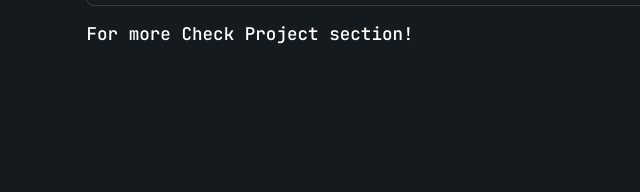
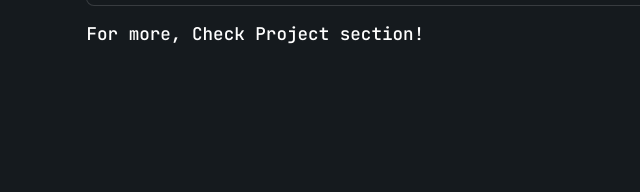
Before and after one commit to pritam-raut/my-portfolio, a plain HTML site: page index.html in a window 1280 px wide. Shown: the part 2152-2344 px from the top of the page, 0-640 px from the left. Drawn offline with Linux system fonts and the light colour scheme.

Commit message:
updating project section

```diff
--- a/index.html
+++ b/index.html
@@ -77,7 +77,7 @@
                         <div class="project-box"></div>
                         <div class="project-box"></div>
                     </div>
-                    <div class="project-text"><h2 class="cmd-result-text">For more Check Project section!</h2></div>
+                    <div class="project-text"><h2 class="cmd-result-text">For more, Check Project section!</h2></div>
                 </div>
             </div>
         </section>
```
